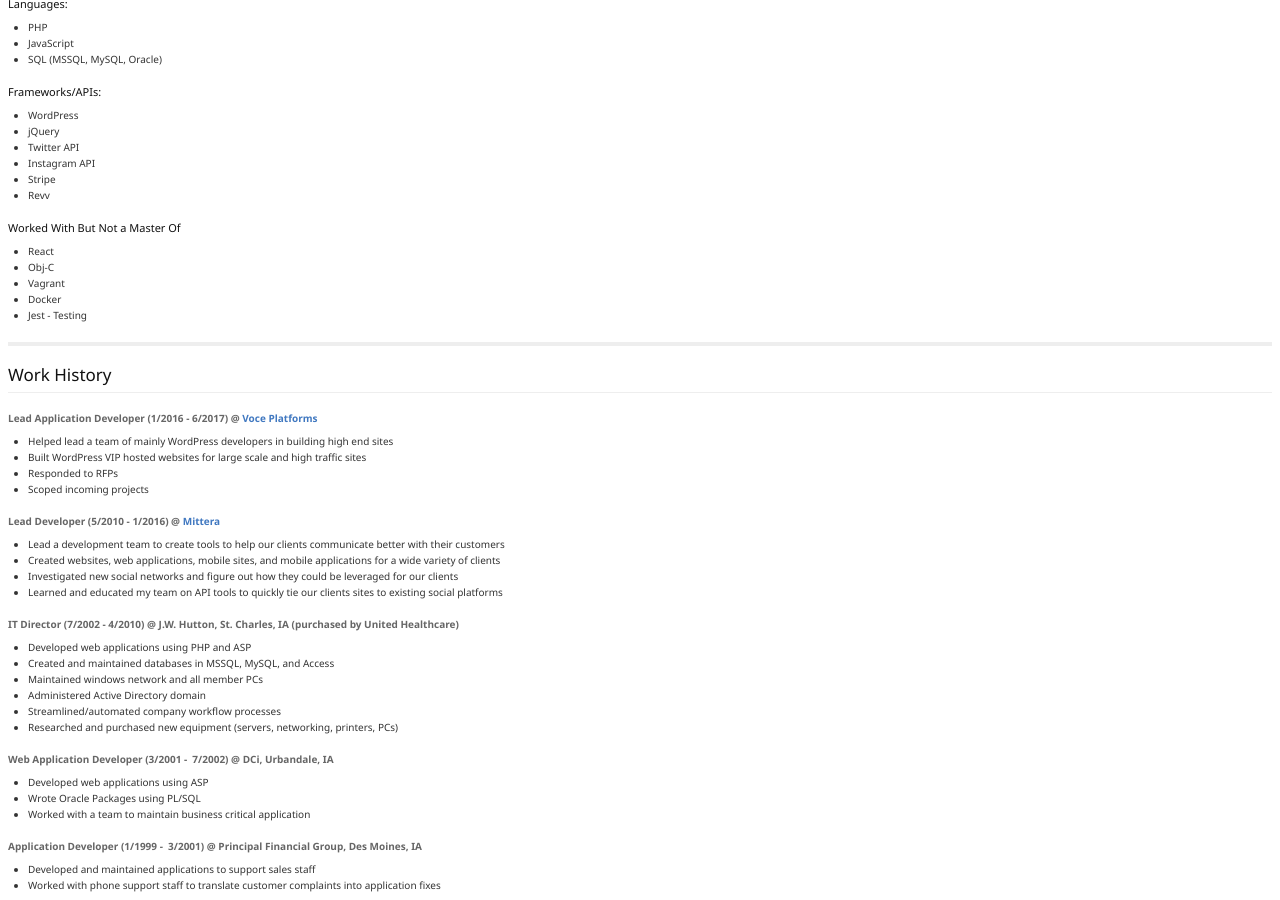
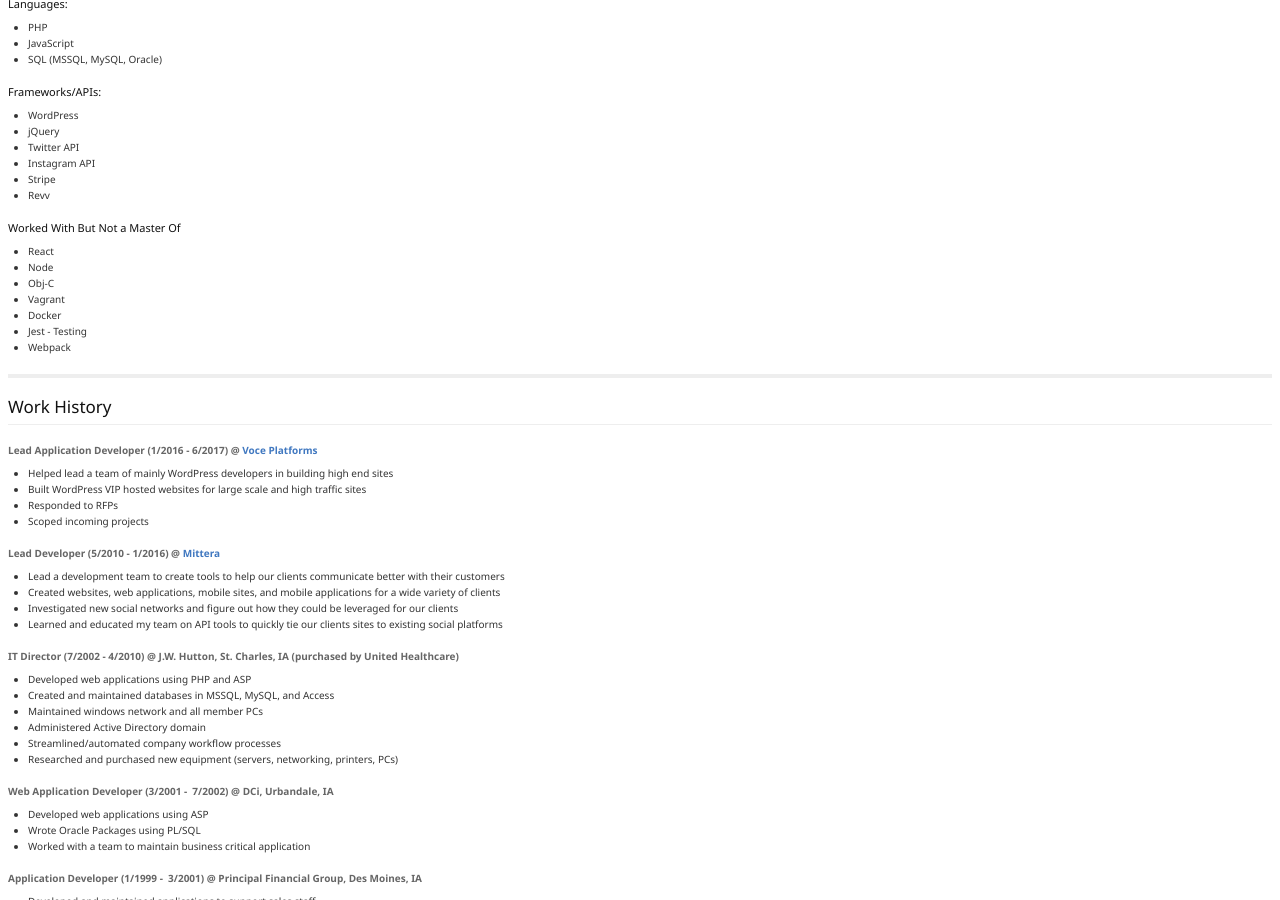
Before and after one commit to scHarvey/resume, a Jekyll site: the page resume.html, which Jekyll copies as it is, in a window 1280 px wide and 900 px high, scrolled down 353 px. Built offline with Jekyll 4.4.1, drawn with Linux system fonts in a browser that asks for light colours.

Commit message:
Skill updates

```diff
--- a/resume.html
+++ b/resume.html
@@ -394,10 +394,12 @@ pre { white-space: pre-wrap !important; word-break: break-word !important; overf
 <h4 id="worked-with-but-not-a-master-of">Worked With But Not a Master Of</h4>
 <ul>
 <li>React</li>
+<li>Node</li>
 <li>Obj-C</li>
 <li>Vagrant</li>
 <li>Docker</li>
 <li>Jest - Testing</li>
+<li>Webpack</li>
 </ul>
 <hr>
 <h2 id="work-history">Work History</h2>
```
Also changed, not shown: README.md (+2 -0 lines), 2 other files.
